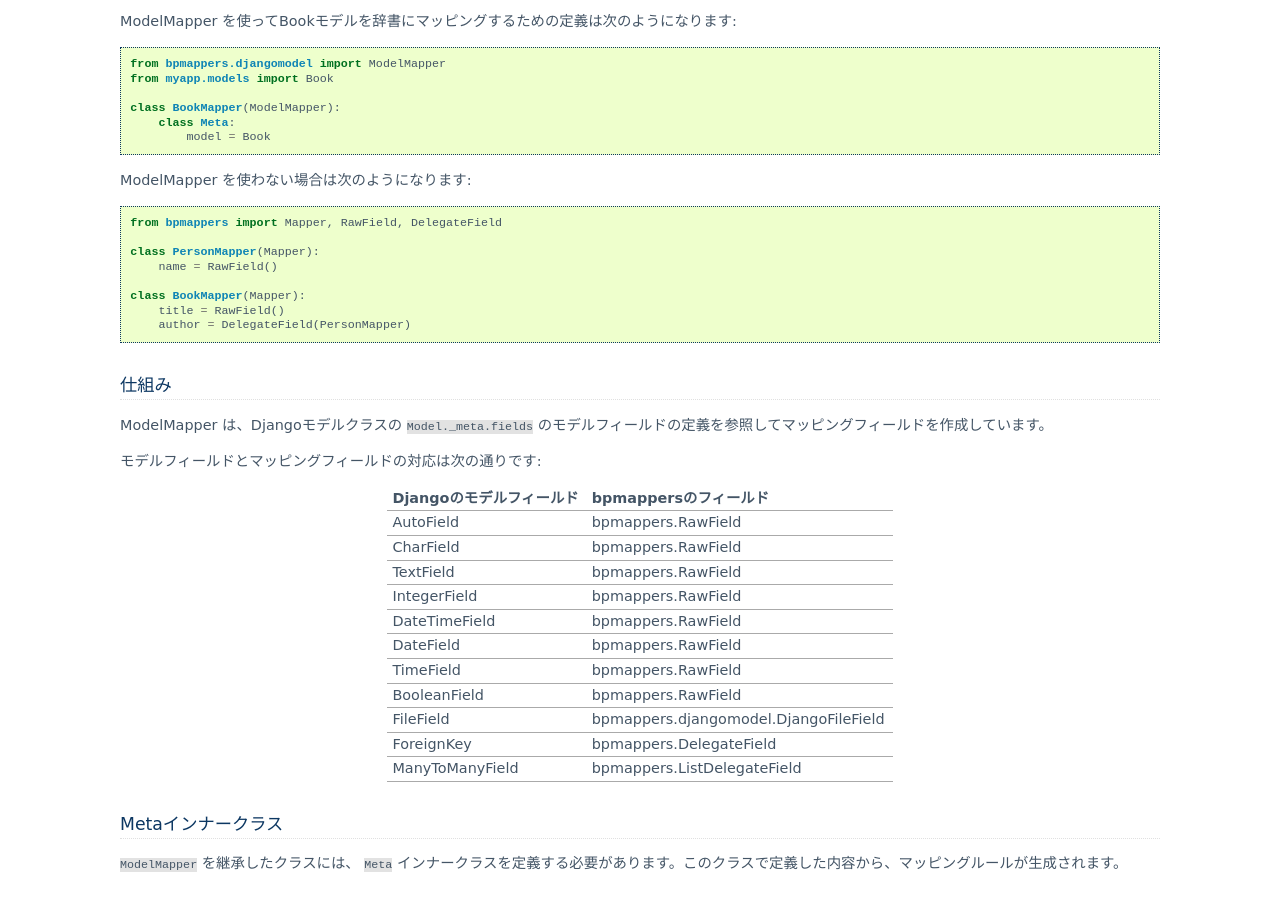
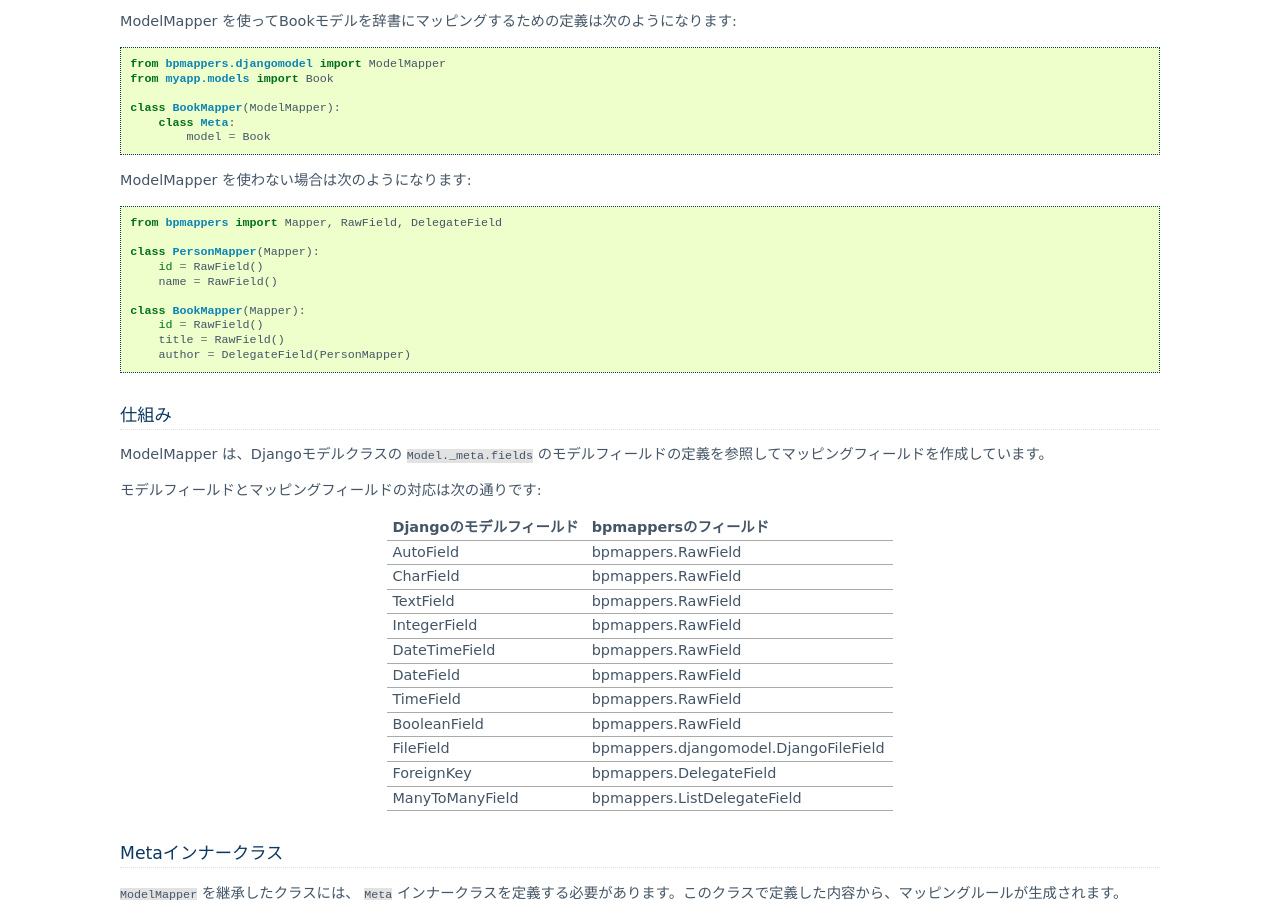
Before and after one commit to beproud/bpmappers, a Sphinx documentation site: the page built from docs/ja/source/djangomodel.rst, in a window 1280 px wide and 900 px high, scrolled down 485 px. Built offline with Sphinx 7.4.7, drawn with Linux system fonts in a browser that asks for light colours.

Commit message:
ドキュメント修正

```diff
--- a/docs/ja/source/djangomodel.rst
+++ b/docs/ja/source/djangomodel.rst
@@ -41,9 +41,11 @@
    from bpmappers import Mapper, RawField, DelegateField
 
    class PersonMapper(Mapper):
+       id = RawField()
        name = RawField()
 
    class BookMapper(Mapper):
+       id = RawField()
        title = RawField()
        author = DelegateField(PersonMapper)
 
```
